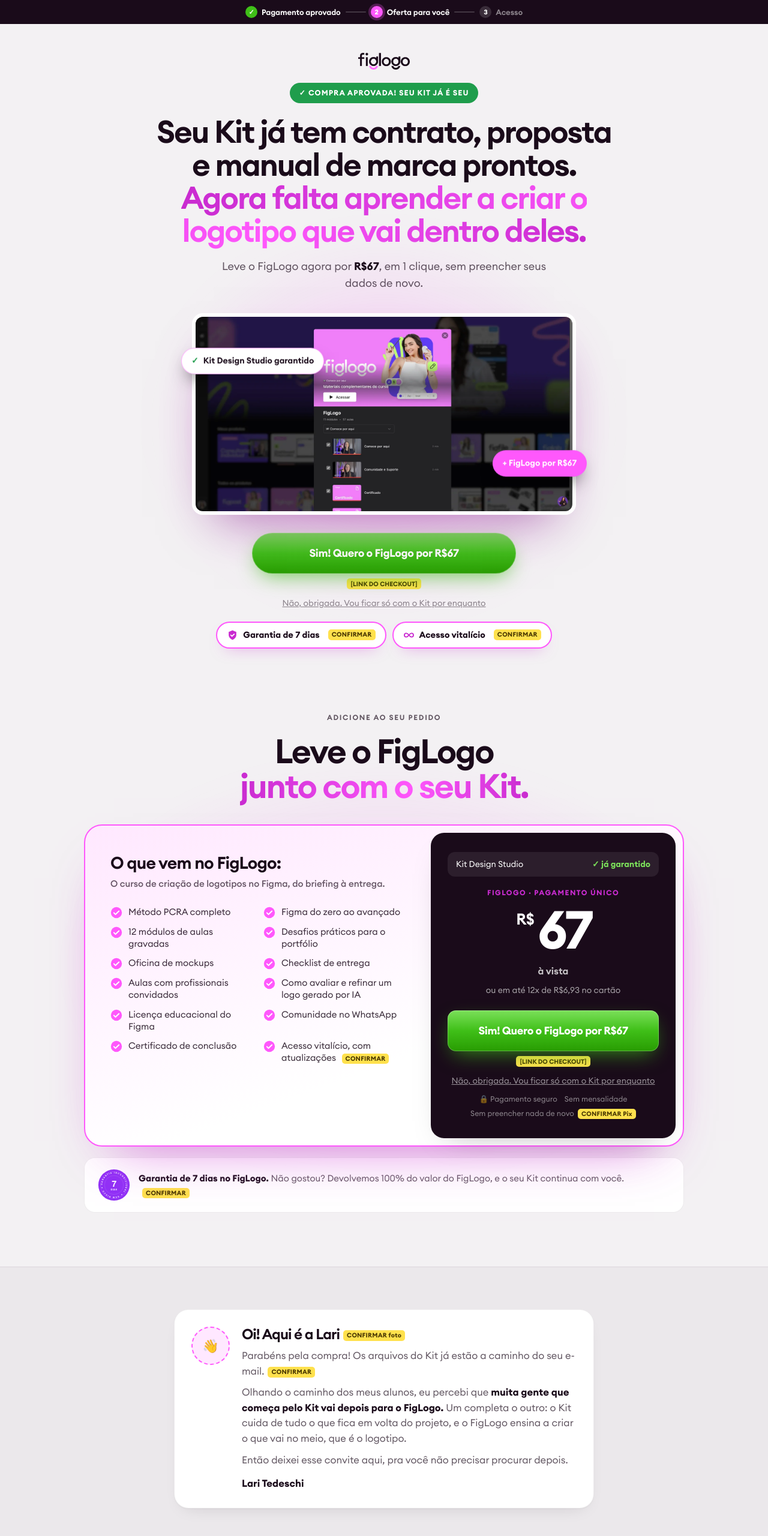
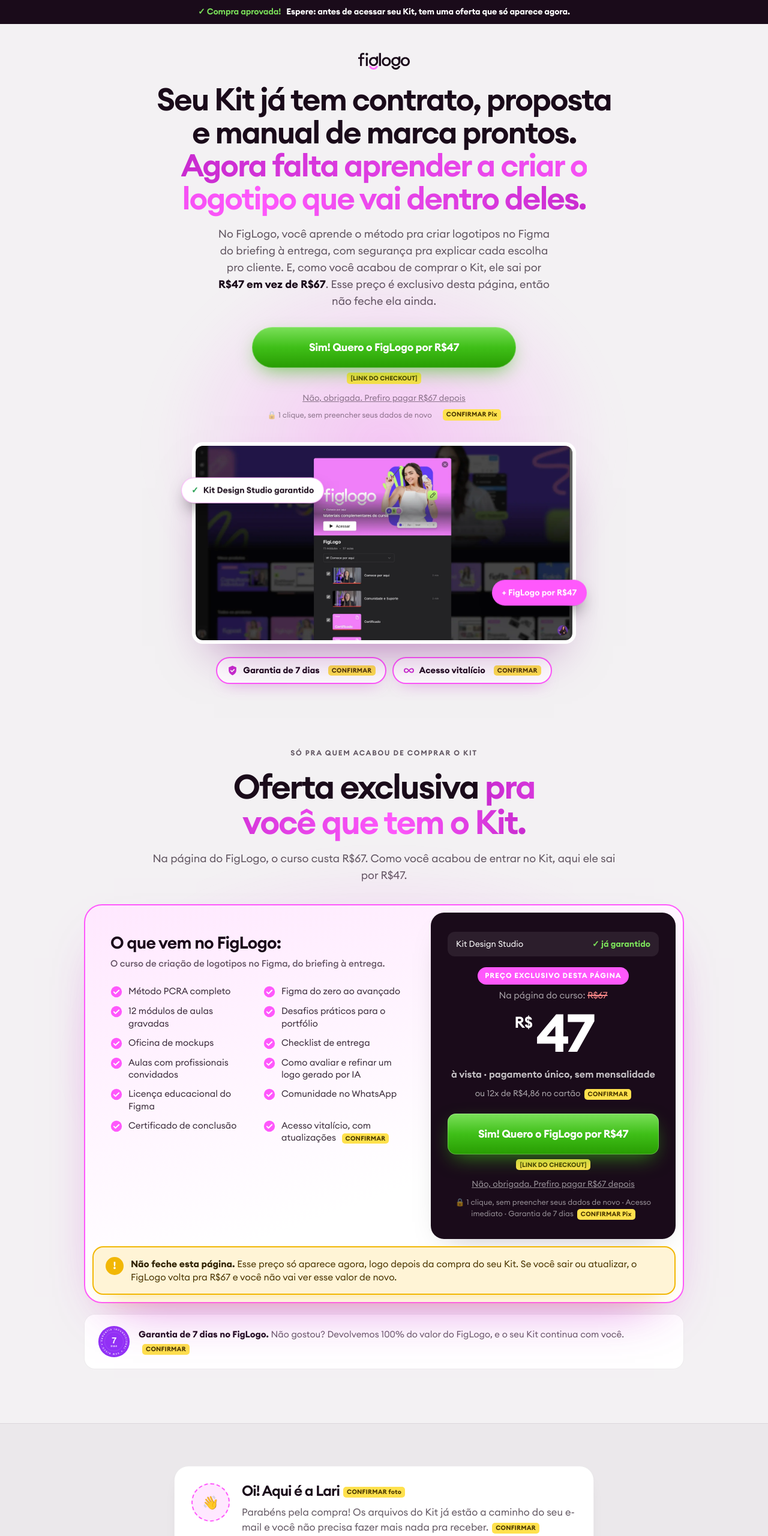
Before and after one commit to tedeschilari-ai/laritedeschi-site, a plain HTML site: page kitdesignstudio/upsell/index.html in a window 1280 px wide. Shown: the top 2560 px of the page at 60% size. Drawn offline with Linux system fonts and the light colour scheme.

Commit message:
Prévia upsell FigLogo: oferta de R$47 só nesta página (copy v2)
Barra 'Espere', sub e recado novos, bloco 'O que muda pra você', recibo com
R$67 riscado e R$47, aviso 'Não feche esta página', botões por R$47,
recusa 'Prefiro pagar R$67 depois', FAQ e fechamento novos, primeiro botão
antes da imagem da área de membros.

Co-Authored-By: Claude Opus 5.5 <noreply@anthropic.com>

```diff
--- a/kitdesignstudio/upsell/index.html
+++ b/kitdesignstudio/upsell/index.html
@@ -3,10 +3,10 @@
 <head>
 <meta charset="utf-8">
 <meta name="viewport" content="width=device-width, initial-scale=1">
-<title>Compra aprovada! Uma oferta para você · FigLogo</title>
+<title>Espere! Uma oferta para você · FigLogo</title>
 <meta name="robots" content="noindex">
 <meta name="theme-color" content="#f3f1f3">
-<!-- FigLogo · upsell depois da compra do Kit Design Studio. Sem vídeo, sem preço riscado (R$67 é o mesmo preço da página do FigLogo). Não aparece em buscas. -->
+<!-- FigLogo · upsell depois da compra do Kit Design Studio. Sem vídeo. Oferta exclusiva desta página: R$47 (R$67 na página do FigLogo). Não aparece em buscas. -->
 
 <!-- Meta Pixel -->
 <script>
@@ -112,7 +112,29 @@ fbq('init','874750447646279');fbq('track','PageView');fbq('track','ViewContent',
 .fim p{color:var(--muted);font-size:18px;margin:14px auto 0;max-width:560px}
 .fim .cta-up{margin-top:26px}
 
-@media (max-width:960px){.rgrid.tres{grid-template-columns:1fr;max-width:520px;margin:0 auto}.compara{grid-template-columns:1fr}.offer .price{order:-1}}
+
+/* ---------- barra do topo: compra aprovada + espere ---------- */
+.pedido p{margin:0 auto;max-width:860px;text-align:center;font-size:14px;font-weight:600;letter-spacing:-.01em;line-height:1.4}
+.pedido .ok{color:#7be05a;margin-right:6px;white-space:nowrap}
+.pedido b{color:#fff}
+
+/* ---------- preço exclusivo e aviso de não fechar ---------- */
+.offer .price .de{color:rgba(255,255,255,.62);margin:2px 0 0}
+.offer .price .de s{color:#ff8a8a}
+.offer .price .exc{display:inline-block;margin:0 auto 4px;padding:5px 12px;border-radius:999px;background:var(--accent);color:#fff;font-size:12px;font-weight:800;letter-spacing:.08em;text-transform:uppercase}
+.offer .price .um{font-size:12.5px;color:rgba(255,255,255,.55);margin-top:12px;line-height:1.5}
+.obox .alerta{grid-column:1/-1;margin:0}
+.alerta{display:flex;align-items:flex-start;gap:12px;max-width:1000px;margin:18px auto 0;padding:16px 20px;border-radius:18px;background:#fff4d6;border:2px solid #f2b705;color:#4a3500;font-size:15.5px;line-height:1.45;box-shadow:0 18px 40px -26px rgba(242,183,5,.8)}
+.alerta .ic{flex:none;display:grid;place-items:center;width:30px;height:30px;border-radius:50%;background:#f2b705;color:#fff;font-weight:900;font-size:17px}
+.alerta b{color:#2e2100}
+
+/* ---------- o que muda pra você (fcard do /figlogo) ---------- */
+.fgrid.tres .fcard{min-width:0}
+.fgrid.tres .fcard p b{color:var(--txt)}
+.meio{max-width:440px;margin:44px auto 0;text-align:center}
+.meio .btn{width:100%;font-size:18px;padding:20px 24px}
+
+@media (max-width:960px){.fgrid.tres{grid-template-columns:1fr;max-width:560px;margin:0 auto}.rgrid.tres{grid-template-columns:1fr;max-width:520px;margin:0 auto}.compara{grid-template-columns:1fr}.offer .price,.offer .obox .alerta{order:-1}}
 @media (max-width:640px){
   .pedido ol{gap:5px;font-size:11.5px}.pedido .sep{flex-basis:12px}
   .pedido li .tx-l{display:none}
@@ -125,21 +147,17 @@ fbq('init','874750447646279');fbq('track','PageView');fbq('track','ViewContent',
   .modcard .cap{flex-direction:column;gap:2px;padding:10px 12px 12px}
   .modcard .ttl{font-size:14px;line-height:1.25}
   .offer .price .kit{font-size:13px}
-  .cta-up .btn,.price .btn,.fim .btn{font-size:16.5px;padding:18px 16px}
+  .cta-up .btn,.price .btn,.fim .btn,.meio .btn{font-size:16.5px;padding:18px 16px}
+  .pedido p{font-size:12.5px}
+  .alerta{font-size:14.5px;padding:14px 16px}
 }
 </style>
 </head>
 <body data-curso="FigLogo">
 
-<!-- Barra do pedido -->
-<div class="pedido" aria-label="Etapas do pedido">
-  <ol>
-    <li class="ok"><i>✓</i><span>Pagamento aprovado</span></li>
-    <li class="sep" aria-hidden="true"></li>
-    <li class="agora"><i>2</i><span>Oferta <span class="tx-l">para você</span></span></li>
-    <li class="sep" aria-hidden="true"></li>
-    <li><i>3</i><span>Acesso</span></li>
-  </ol>
+<!-- Barra do topo -->
+<div class="pedido">
+  <p><span class="ok">✓ Compra aprovada!</span> <b>Espere: antes de acessar seu Kit, tem uma oferta que só aparece agora.</b></p>
 </div>
 
 <!-- Abertura -->
@@ -147,19 +165,19 @@ fbq('init','874750447646279');fbq('track','PageView');fbq('track','ViewContent',
   <div class="halo2"></div>
   <div class="wrap">
     <img class="logo" src="../../assets/img/figlogo/logo-figlogo-escuro.png" alt="FigLogo" width="87" height="28">
-    <div><span class="pill">✓ Compra aprovada! Seu Kit já é seu</span></div>
     <h1>Seu Kit já tem contrato, proposta e manual de marca prontos. <span class="grad">Agora falta aprender a criar o logotipo que vai dentro deles.</span></h1>
-    <p class="sub">Leve o FigLogo agora por <b>R$67</b>, em 1 clique, sem preencher seus dados de novo.</p>
+    <p class="sub">No FigLogo, você aprende o método pra criar logotipos no Figma do briefing à entrega, com segurança pra explicar cada escolha pro cliente. E, como você acabou de comprar o Kit, ele sai por <b>R$47 em vez de R$67</b>. Esse preço é exclusivo desta página, então não feche ela ainda.</p>
+    <div class="cta-up">
+      <a class="btn sim" href="#oferta">Sim! Quero o FigLogo por R$47</a>
+      <span class="pend">[LINK DO CHECKOUT]</span>
+      <button type="button" class="recusa">Não, obrigada. Prefiro pagar R$67 depois</button>
+      <p class="secure" style="color:var(--dim);margin-top:10px">🔒 1 clique, sem preencher seus dados de novo<i class="cf">CONFIRMAR Pix</i></p>
+    </div>
     <div class="platform">
       <div class="glowp"></div>
       <span class="chip c1"><b>✓</b> Kit Design Studio garantido</span>
-      <span class="chip c2">+ FigLogo por R$67</span>
+      <span class="chip c2">+ FigLogo por R$47</span>
       <div class="frame"><img src="../../assets/img/figlogo/area-de-membros.webp" alt="Área de membros do FigLogo" width="1600" height="826"></div>
-    </div>
-    <div class="cta-up">
-      <a class="btn sim" href="#oferta">Sim! Quero o FigLogo por R$67</a>
-      <span class="pend">[LINK DO CHECKOUT]</span>
-      <button type="button" class="recusa">Não, obrigada. Vou ficar só com o Kit por enquanto</button>
     </div>
     <div class="selos">
       <span><svg viewBox="0 0 24 24"><path d="M12 2l8 3.5v6c0 5-3.4 8.6-8 10.5-4.6-1.9-8-5.5-8-10.5v-6z" fill="#c92bd0"/><path d="M8.5 12l2.4 2.4L15.5 10" fill="none" stroke="#fff" stroke-width="2.2" stroke-linecap="round" stroke-linejoin="round"/></svg>Garantia de 7 dias<i class="cf">CONFIRMAR</i></span>
@@ -173,8 +191,9 @@ fbq('init','874750447646279');fbq('track','PageView');fbq('track','ViewContent',
   <div class="bgglow"></div>
   <div class="wrap">
     <div class="head">
-      <span class="eyebrow">Adicione ao seu pedido</span>
-      <h2>Leve o FigLogo <span class="grad">junto com o seu Kit.</span></h2>
+      <span class="eyebrow">Só pra quem acabou de comprar o Kit</span>
+      <h2>Oferta exclusiva <span class="grad">pra você que tem o Kit.</span></h2>
+      <p>Na página do FigLogo, o curso custa R$67. Como você acabou de entrar no Kit, aqui ele sai por R$47.</p>
     </div>
     <div class="obox">
       <div class="left">
@@ -196,15 +215,17 @@ fbq('init','874750447646279');fbq('track','PageView');fbq('track','ViewContent',
       </div>
       <div class="price">
         <div class="kit"><span>Kit Design Studio</span><b>✓ já garantido</b></div>
-        <span class="lbl">FigLogo · pagamento único</span>
-        <p class="val"><small>R$</small>67</p>
-        <p class="avista">à vista</p>
-        <p class="parc">ou em até 12x de R$6,93 no cartão</p>
-        <a class="btn sim" href="#oferta">Sim! Quero o FigLogo por R$67</a>
+        <span class="exc">Preço exclusivo desta página</span>
+        <p class="de">Na página do curso: <s>R$67</s></p>
+        <p class="val"><small>R$</small>47</p>
+        <p class="avista">à vista · pagamento único, sem mensalidade</p>
+        <p class="parc">ou 12x de R$4,86 no cartão<i class="cf">CONFIRMAR</i></p>
+        <a class="btn sim" href="#oferta">Sim! Quero o FigLogo por R$47</a>
         <span class="pend">[LINK DO CHECKOUT]</span>
-        <button type="button" class="recusa">Não, obrigada. Vou ficar só com o Kit por enquanto</button>
-        <div class="secure"><span>🔒 Pagamento seguro</span><span>Sem mensalidade</span><span>Sem preencher nada de novo<i class="cf">CONFIRMAR Pix</i></span></div>
+        <button type="button" class="recusa">Não, obrigada. Prefiro pagar R$67 depois</button>
+        <p class="um">🔒 1 clique, sem preencher seus dados de novo · Acesso imediato · Garantia de 7 dias<i class="cf">CONFIRMAR Pix</i></p>
       </div>
+      <div class="alerta" role="note"><span class="ic">!</span><span><b>Não feche esta página.</b> Esse preço só aparece agora, logo depois da compra do seu Kit. Se você sair ou atualizar, o FigLogo volta pra R$67 e você não vai ver esse valor de novo.</span></div>
     </div>
     <div class="guar-line"><img src="../../assets/img/comum/selo-garantia.svg" alt="" width="54" height="54"><span><b>Garantia de 7 dias no FigLogo.</b> Não gostou? Devolvemos 100% do valor do FigLogo, e o seu Kit continua com você.<i class="cf">CONFIRMAR</i></span></div>
   </div>
@@ -217,9 +238,10 @@ fbq('init','874750447646279');fbq('track','PageView');fbq('track','ViewContent',
       <span class="foto-res" title="Foto da Lari a confirmar">👋</span>
       <div>
         <h2>Oi! Aqui é a Lari<i class="cf">CONFIRMAR foto</i></h2>
-        <p>Parabéns pela compra! Os arquivos do Kit já estão a caminho do seu e-mail.<i class="cf">CONFIRMAR</i></p>
+        <p>Parabéns pela compra! Os arquivos do Kit já estão a caminho do seu e-mail e você não precisa fazer mais nada pra receber.<i class="cf">CONFIRMAR</i></p>
         <p>Olhando o caminho dos meus alunos, eu percebi que <b>muita gente que começa pelo Kit vai depois para o FigLogo.</b> Um completa o outro: o Kit cuida de tudo o que fica em volta do projeto, e o FigLogo ensina a criar o que vai no meio, que é o logotipo.</p>
-        <p>Então deixei esse convite aqui, pra você não precisar procurar depois.</p>
+        <p>Por isso preparei uma oferta exclusiva pra você que tá comprando o Kit. Na página do curso, o FigLogo custa R$67. <b>Aqui, ele sai por R$47.</b></p>
+        <p>Quero muito que você não pare no documento pronto: que aprenda a criar o logo que vai dentro da sua apresentação e do seu manual, e chegue no próximo cliente com o projeto inteiro na mão. Essa oferta é única e só existe nesta página.</p>
         <p class="ass">Lari Tedeschi</p>
       </div>
     </div>
@@ -240,7 +262,8 @@ fbq('init','874750447646279');fbq('track','PageView');fbq('track','ViewContent',
       <li><i>✕</i>o símbolo funciona grande e some quando vira foto de perfil do Instagram</li>
       <li><i>✕</i>na hora de entregar, bate a dúvida de quais arquivos mandar e em quais formatos</li>
     </ul>
-    <p class="resultado">Nada disso é falta de talento. É só falta de alguém mostrar a ordem das coisas.</p>
+    <p class="resultado">E pesa no bolso: quando você não consegue explicar o que criou, o cliente só enxerga "um desenho", e o preço vira negociação.</p>
+    <p class="resultado" style="font-weight:500;color:var(--muted);margin-top:10px">Nada disso é falta de talento. É só falta de alguém mostrar a ordem das coisas.</p>
   </div>
 </section>
 
@@ -281,6 +304,22 @@ fbq('init','874750447646279');fbq('track','PageView');fbq('track','ViewContent',
   </div>
 </section>
 
+
+<!-- O que muda pra você -->
+<section>
+  <div class="wrap">
+    <div class="head">
+      <span class="eyebrow">O que muda pra você</span>
+      <h2>Com o Kit e o FigLogo juntos, <span class="grad">você atende e cria como uma designer de marcas.</span></h2>
+    </div>
+    <div class="fgrid tres">
+      <div class="fcard"><div class="ic"><svg viewBox="0 0 24 24" fill="none" stroke-width="2" stroke-linecap="round" stroke-linejoin="round"><path d="M12 2l8 3.5v6c0 5-3.4 8.6-8 10.5-4.6-1.9-8-5.5-8-10.5v-6z"/><path d="M8.5 12l2.4 2.4L15.5 10"/></svg></div><h3>Segurança pra defender o que você criou</h3><p>Cada etapa do método tem um porquê. Quando o cliente perguntar "por que essa fonte?", você sabe responder, e para de aceitar qualquer alteração só pra agradar.</p></div>
+      <div class="fcard"><div class="ic"><svg viewBox="0 0 24 24" fill="none" stroke-width="2" stroke-linecap="round" stroke-linejoin="round"><path d="M3 17l6-6 4 4 8-8"/><path d="M14 7h7v7"/></svg></div><h3>Base pra cobrar melhor pelo logo</h3><p>Saber explicar cada decisão é o que sustenta um preço mais alto. A Quesia, designer há 6 anos, passou de <b>R$150 para mais de R$1.000 por projeto</b> depois do curso.<i class="cf">CONFIRMAR</i></p></div>
+      <div class="fcard"><div class="ic"><svg viewBox="0 0 24 24" fill="none" stroke-width="2" stroke-linecap="round" stroke-linejoin="round"><rect x="3" y="4" width="18" height="16" rx="2"/><path d="M3 10h18M9 4v16"/></svg></div><h3>Portfólio saindo do curso</h3><p>Os desafios práticos viram os primeiros projetos do seu portfólio, apresentados com os mockups e a apresentação de marca do seu Kit.</p></div>
+    </div>
+  </div>
+</section>
+
 <!-- Módulos -->
 <section>
   <div class="wrap">
@@ -302,8 +341,14 @@ fbq('init','874750447646279');fbq('track','PageView');fbq('track','ViewContent',
       <article class="modcard"><img src="../../assets/img/figlogo/modulos/11-plano-de-evolucao.webp" alt="" loading="lazy"><div class="cap"><span class="num">11</span><span class="ttl">Plano de evolução</span></div></article>
       <article class="modcard"><img src="../../assets/img/figlogo/modulos/12-profissionais-convidados.webp" alt="" loading="lazy"><div class="cap"><span class="num">12</span><span class="ttl">Profissionais convidados</span></div></article>
     </div>
+    <div class="meio">
+      <a class="btn sim" href="#oferta">Sim! Quero o FigLogo por R$47</a>
+      <span class="pend">[LINK DO CHECKOUT]</span>
+      <button type="button" class="recusa">Não, obrigada. Prefiro pagar R$67 depois</button>
+    </div>
   </div>
 </section>
+
 
 <!-- Prova -->
 <section class="problema">
@@ -335,17 +380,18 @@ fbq('init','874750447646279');fbq('track','PageView');fbq('track','ViewContent',
   <div class="dots" aria-hidden="true"></div>
 </section>
 
+
 <!-- Oferta (repetida) -->
 <section class="offer" id="oferta-2">
   <div class="bgglow"></div>
   <div class="wrap">
     <div class="head">
       <span class="eyebrow">Seu pedido</span>
-      <h2>Kit Design Studio <span class="grad">+ FigLogo.</span></h2>
+      <h2>Kit Design Studio <span class="grad">+ FigLogo por R$47.</span></h2>
     </div>
     <div class="obox">
       <div class="left">
-        <p class="quote">Você sai daqui com o atendimento organizado e um método pra criar o logo.<small>O FigLogo custa R$67 aqui e na página normal. A diferença é a praticidade: entra em 1 clique e você já começa os dois juntos.</small></p>
+        <p class="quote">Você sai daqui com o atendimento organizado e um método pra criar o logo.<small>Na página do FigLogo, o curso custa R$67. Esse preço de R$47 é só pra quem acabou de comprar o Kit, e só aparece aqui.</small></p>
         <ul class="inc">
           <li><svg width="20" height="20"><use href="#chk"/></svg>Kit Design Studio (já garantido)</li>
           <li><svg width="20" height="20"><use href="#chk"/></svg>FigLogo completo, 12 módulos</li>
@@ -357,15 +403,17 @@ fbq('init','874750447646279');fbq('track','PageView');fbq('track','ViewContent',
       </div>
       <div class="price">
         <div class="kit"><span>Kit Design Studio</span><b>✓ já garantido</b></div>
-        <span class="lbl">FigLogo · pagamento único</span>
-        <p class="val"><small>R$</small>67</p>
-        <p class="avista">à vista</p>
-        <p class="parc">ou em até 12x de R$6,93 no cartão</p>
-        <a class="btn sim" href="#oferta-2">Sim! Quero o FigLogo por R$67</a>
+        <span class="exc">Preço exclusivo desta página</span>
+        <p class="de">Na página do curso: <s>R$67</s></p>
+        <p class="val"><small>R$</small>47</p>
+        <p class="avista">à vista · pagamento único, sem mensalidade</p>
+        <p class="parc">ou 12x de R$4,86 no cartão<i class="cf">CONFIRMAR</i></p>
+        <a class="btn sim" href="#oferta">Sim! Quero o FigLogo por R$47</a>
         <span class="pend">[LINK DO CHECKOUT]</span>
-        <button type="button" class="recusa">Não, obrigada. Vou ficar só com o Kit por enquanto</button>
-        <div class="secure"><span>🔒 Pagamento seguro</span><span>Sem mensalidade</span></div>
+        <button type="button" class="recusa">Não, obrigada. Prefiro pagar R$67 depois</button>
+        <p class="um">🔒 1 clique, sem preencher seus dados de novo · Acesso imediato · Garantia de 7 dias<i class="cf">CONFIRMAR Pix</i></p>
       </div>
+      <div class="alerta" role="note"><span class="ic">!</span><span><b>Não feche esta página.</b> Esse preço só aparece agora, logo depois da compra do seu Kit. Se você sair ou atualizar, o FigLogo volta pra R$67 e você não vai ver esse valor de novo.</span></div>
     </div>
   </div>
 </section>
@@ -379,6 +427,7 @@ fbq('init','874750447646279');fbq('track','PageView');fbq('track','ViewContent',
         <span class="eyebrow">Garantia<i class="cf">CONFIRMAR</i></span>
         <h2>Você tem 7 dias pra decidir <span class="grad">com calma.</span></h2>
         <p>Entre, assista às aulas e conheça o curso. Se sentir que o FigLogo não é pra você, peça o reembolso em até 7 dias e devolvemos 100% do valor do FigLogo, sem burocracia. O seu Kit continua com você normalmente.</p>
+        <p style="margin-top:12px"><b>Ou seja: você garante o preço de R$47 agora e tem uma semana inteira pra ver se o curso é pra você.</b></p>
       </div>
     </div>
   </div>
@@ -392,20 +441,20 @@ fbq('init','874750447646279');fbq('track','PageView');fbq('track','ViewContent',
       <p>Ficou alguma dúvida?<br>Chama no WhatsApp.</p>
     </div>
     <div class="list">
-      <details open><summary>Preciso já saber usar o Figma?</summary><p>Não. O FigLogo começa do zero, na instalação do Figma, e vai até as ferramentas avançadas.</p></details>
-      <details><summary>Editei meu Kit no Canva (ou no Word). Consigo fazer o FigLogo?</summary><p>Consegue. O Kit pode ser editado em vários programas, e o FigLogo é feito no Figma, que você aprende dentro do curso.</p></details>
+      <details open><summary>Esse preço vale depois?</summary><p>Não. Na página do FigLogo, o curso custa R$67. Os R$47 são exclusivos pra quem acabou de comprar o Kit e só aparecem aqui, agora. Se você fechar ou atualizar esta página, o preço volta pra R$67.</p></details>
+      <details><summary>Preciso já saber usar o Figma?</summary><p>Não. O FigLogo começa do zero, na instalação do Figma, e vai até as ferramentas avançadas.</p></details>
+      <details><summary>Editei meu Kit no Canva (ou no Word). Consigo fazer o FigLogo?</summary><p>Consegue. O Kit pode ser editado em vários programas, e o FigLogo é feito no Figma, que você aprende dentro do curso. Uma coisa não depende da outra.</p></details>
       <details><summary>Preciso pagar o Figma?</summary><p>Não. O FigLogo é um curso verificado pelo Figma, então você pode pedir a licença educacional e usar as funções Pro de graça. O passo a passo está dentro do curso.</p></details>
-      <details><summary>Já crio logos. O FigLogo serve pra mim?</summary><p>Serve se você sente que ainda cria no improviso e quer um passo a passo claro do briefing à entrega, sabendo explicar cada decisão pro cliente.</p></details>
+      <details><summary>Já crio logos. O FigLogo serve pra mim?</summary><p>Serve se você sente que ainda cria no improviso. Ele foi pensado pra quem está começando, mas também pra quem já cria e quer um passo a passo claro do briefing à entrega, sabendo explicar cada decisão pro cliente.</p></details>
       <details><summary>Por quanto tempo eu tenho acesso?</summary><p>Para sempre, com as atualizações futuras incluídas.<i class="cf">CONFIRMAR</i></p></details>
       <details><summary>Como eu recebo o acesso?</summary><p>O acesso chega no seu e-mail logo depois da compra, do mesmo jeito que o do Kit.<i class="cf">CONFIRMAR</i></p></details>
-      <details><summary>O valor é diferente do que está na página do FigLogo?</summary><p>Não, é o mesmo valor: R$67. A diferença é só a praticidade de levar agora, em 1 clique.</p></details>
-      <details><summary>O FigLogo ensina identidade visual completa?</summary><p>O FigLogo ensina a criar o logotipo, do briefing à entrega. Identidade visual completa é assunto do FigBrand, o passo seguinte pra quem quer ir além.</p></details>
-      <details><summary>Já sou aluna do FigLogo. E agora?</summary><p>Então você já tem o que precisa: é só clicar em "Não, obrigada" e ir direto para o seu Kit.</p></details>
+      <details><summary>O FigLogo ensina identidade visual completa?</summary><p>O FigLogo ensina a criar o logotipo, do briefing à entrega. Identidade visual completa é assunto do FigBrand, o passo seguinte pra quem quer ir além. Pra quem está começando com marcas, o FigLogo é o primeiro passo.</p></details>
+      <details><summary>Já sou aluna do FigLogo. E agora?</summary><p>Então você já tem o que precisa: é só clicar em "Não, obrigada" e ir direto para o seu Kit. Não precisa comprar de novo.</p></details>
       <details><summary>Posso parcelar?</summary><p>Pode, em até 12x no cartão.</p></details>
     </div>
     <div class="support">
       <p>Ainda ficou com dúvida?</p>
-      <a href="https://wa.me/5541999401055?text=Oi!%20Acabei%20de%20comprar%20o%20Kit%20Design%20Studio%20e%20tenho%20uma%20d%C3%BAvida%20sobre%20o%20FigLogo." target="_blank" rel="noopener">Fale com o suporte no WhatsApp →</a>
+      <a href="https://wa.me/5541999401055?text=Oi!%20Acabei%20de%20comprar%20o%20Kit%20Design%20Studio%20e%20tenho%20uma%20d%C3%BAvida%20sobre%20o%20FigLogo." target="_blank" rel="noopener">Chama no WhatsApp →</a>
     </div>
   </div>
 </section>
@@ -413,12 +462,13 @@ fbq('init','874750447646279');fbq('track','PageView');fbq('track','ViewContent',
 <!-- Fechamento -->
 <section class="fim">
   <div class="wrap">
-    <h2>Com o Kit, você organizou o atendimento. <span class="grad">Com o FigLogo, você ganha a mesma segurança na hora de criar.</span></h2>
-    <p>Se preferir ficar só com o Kit, tudo certo também: ele já é seu.</p>
+    <h2>Com o Kit, você já organizou o seu atendimento. <span class="grad">O FigLogo é pra você ter a mesma segurança na hora de criar.</span></h2>
+    <p>Esse é o único momento em que o FigLogo sai por R$47. Se você sair desta página, ele volta pra R$67.</p>
+    <p>Se faz sentido levar o projeto inteiro pro próximo cliente, do contrato ao logo, clica aqui embaixo.</p>
     <div class="cta-up">
-      <a class="btn sim" href="#oferta">Sim! Quero o FigLogo por R$67</a>
+      <a class="btn sim" href="#oferta">Sim! Quero o FigLogo por R$47</a>
       <span class="pend">[LINK DO CHECKOUT]</span>
-      <button type="button" class="recusa">Não, obrigada. Vou ficar só com o Kit por enquanto</button>
+      <button type="button" class="recusa">Não, obrigada. Prefiro pagar R$67 depois</button>
     </div>
   </div>
 </section>
```
